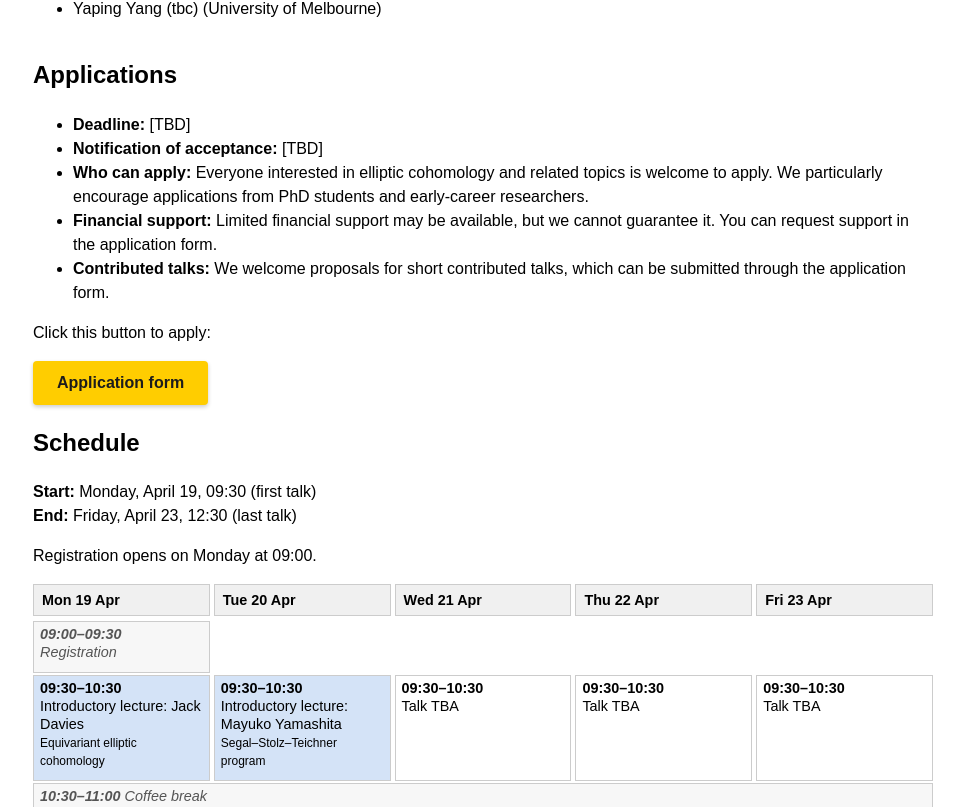
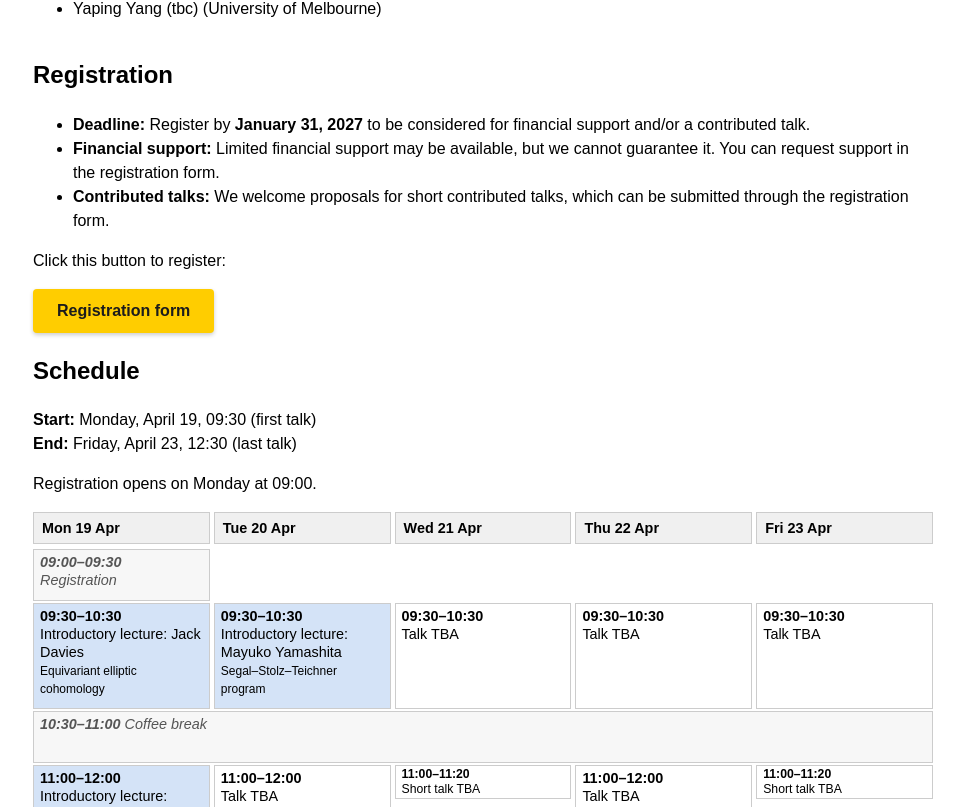
Before and after one commit to Silorak42/Silorak42.github.io, a plain HTML site: page Organisation/Elliptic/Elliptic.html in a window 1280 px wide. Shown: the part 803-1610 px from the top of the page, without its empty margins (157-1121 px from the left). Drawn offline with Linux system fonts and the light colour scheme.

Commit message:
Rename conference applications to registration and set funding deadline
Co-Authored-By: Claude Opus 5.5 <noreply@anthropic.com>

```diff
--- a/Organisation/Elliptic/Elliptic.html
+++ b/Organisation/Elliptic/Elliptic.html
@@ -85,16 +85,14 @@
   </div>
 
   <section>
-    <h2>Applications</h2>
+    <h2>Registration</h2>
     <ul>
-      <li><strong>Deadline:</strong> [TBD]</li>
-      <li><strong>Notification of acceptance:</strong> [TBD]</li>
-      <li><strong>Who can apply:</strong> Everyone interested in elliptic cohomology and related topics is welcome to apply. We particularly encourage applications from PhD students and early-career researchers.</li>
-      <li><strong>Financial support:</strong> Limited financial support may be available, but we cannot guarantee it. You can request support in the application form.</li>
-      <li><strong>Contributed talks:</strong> We welcome proposals for short contributed talks, which can be submitted through the application form.</li>
+      <li><strong>Deadline:</strong> Register by <strong>January 31, 2027</strong> to be considered for financial support and/or a contributed talk.</li>
+      <li><strong>Financial support:</strong> Limited financial support may be available, but we cannot guarantee it. You can request support in the registration form.</li>
+      <li><strong>Contributed talks:</strong> We welcome proposals for short contributed talks, which can be submitted through the registration form.</li>
     </ul>
-    <p>Click this button to apply:</p>
-    <p><a class="button" href="https://docs.google.com/forms/d/e/1FAIpQLSfdfJCbLxeaaWsWEdbFGuWxhE_nROksyGfU5j27PuqiNsriJQ/viewform" target="_blank" rel="noopener">Application form</a></p>
+    <p>Click this button to register:</p>
+    <p><a class="button" href="https://docs.google.com/forms/d/e/1FAIpQLSfdfJCbLxeaaWsWEdbFGuWxhE_nROksyGfU5j27PuqiNsriJQ/viewform" target="_blank" rel="noopener">Registration form</a></p>
   </section>
 
   <section>
@@ -261,7 +259,7 @@
 
   <section>
     <h2>Contact</h2>
-    <p>For questions about the conference, applications or funding, please contact the organizers:</p>
+    <p>For questions about the conference, registration or funding, please contact the organizers:</p>
     <ul>
       <li>Karolis Dembickas &ndash; <a href="mailto:k.dembickas@uu.nl">k.dembickas@uu.nl</a></li>
       <li>Lennart Meier &ndash; <a href="mailto:f.l.meier@uu.nl">f.l.meier@uu.nl</a></li>
```
